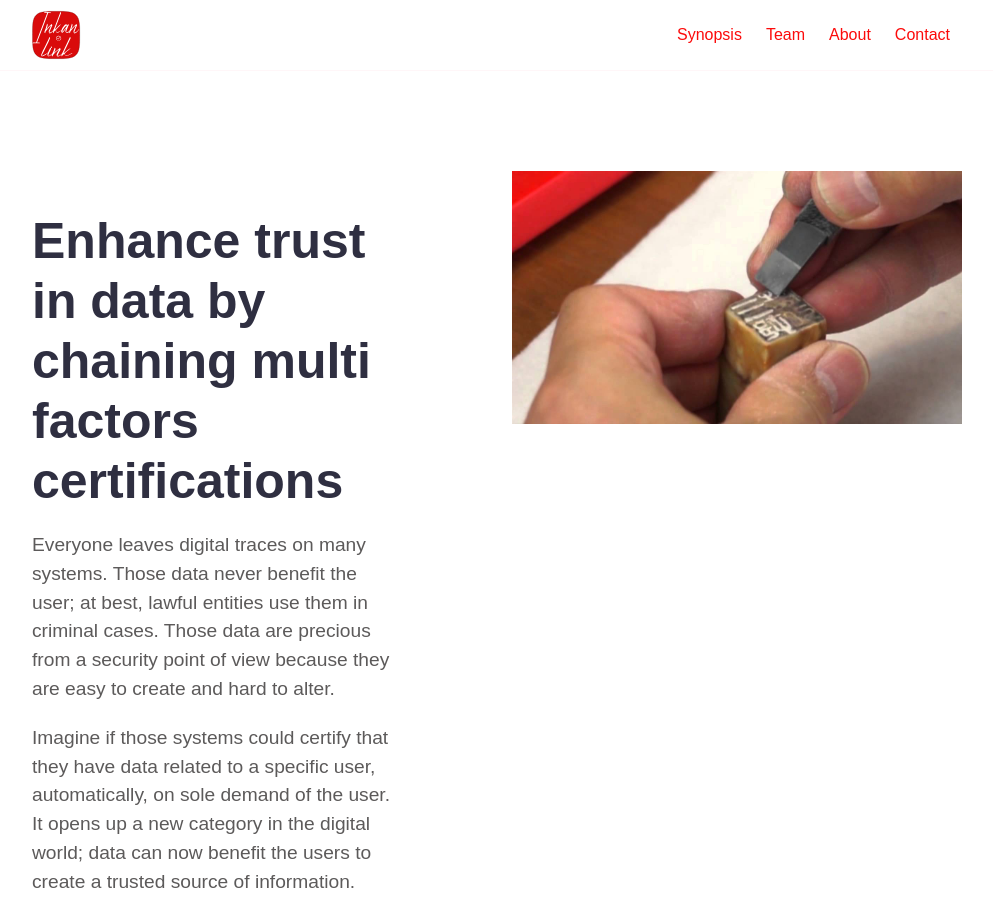
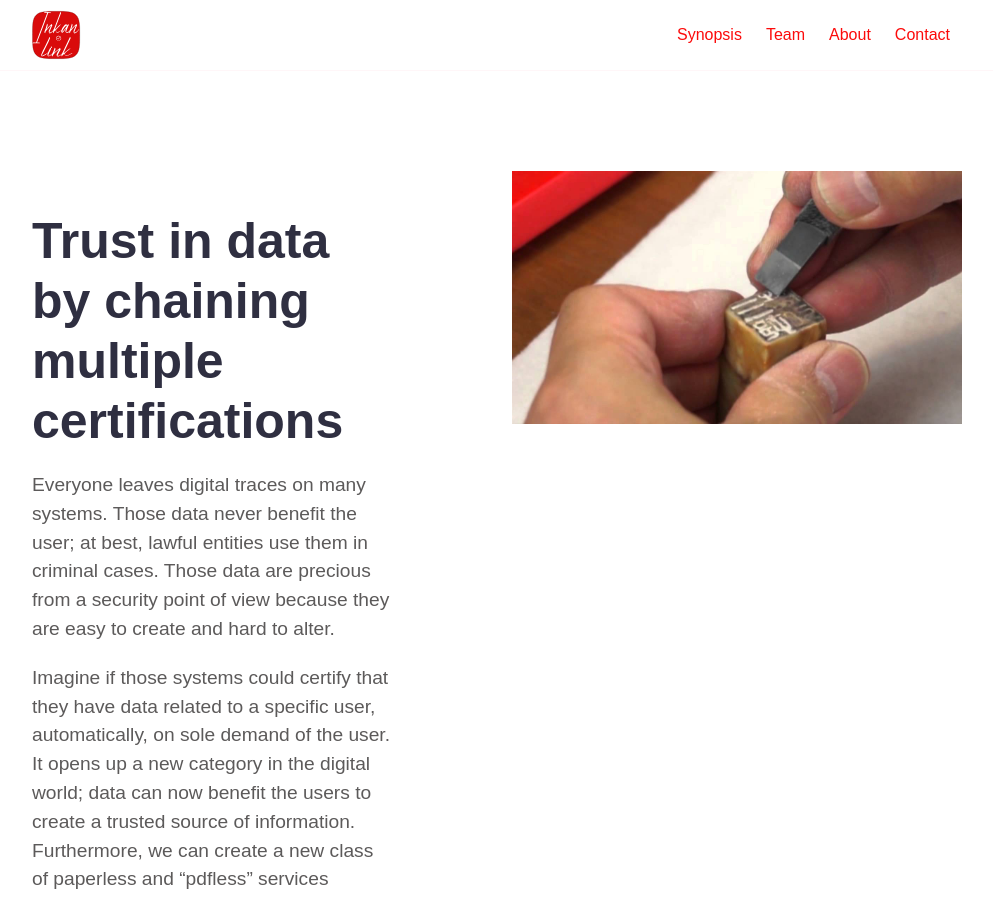
Before and after one commit to inkan-tech/http.inkan.link, a Jekyll site: the page built from index.md, in a window 1280 px wide and 900 px high. Shown: the whole window, without its empty margins (143-1136 px from the left). Built offline with Jekyll 4.4.1, drawn with Linux system fonts in a browser that asks for light colours; some web fonts are replaced.

Commit message:
Update the moto(shorter)

```diff
--- a/index.md
+++ b/index.md
@@ -8,7 +8,7 @@ intro_image_hide_on_mobile: true
 show_call_box: false
 ---
 
-# Enhance trust in data by chaining multi factors certifications
+# Trust in data by chaining multiple certifications
 
 Everyone leaves digital traces on many systems. Those data never benefit the user; at best, lawful entities use them in criminal cases. Those data are precious from a security point of view because they are easy to create and hard to alter.
 
```
Also changed, not shown: images/logo/SquircleLogoInkan.png (added).
